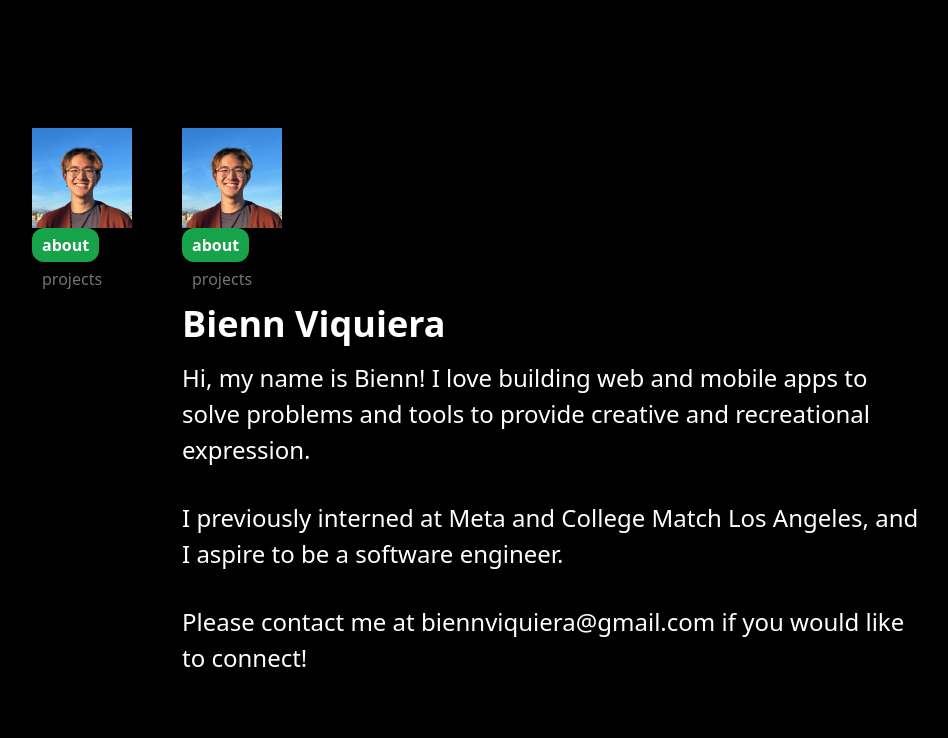
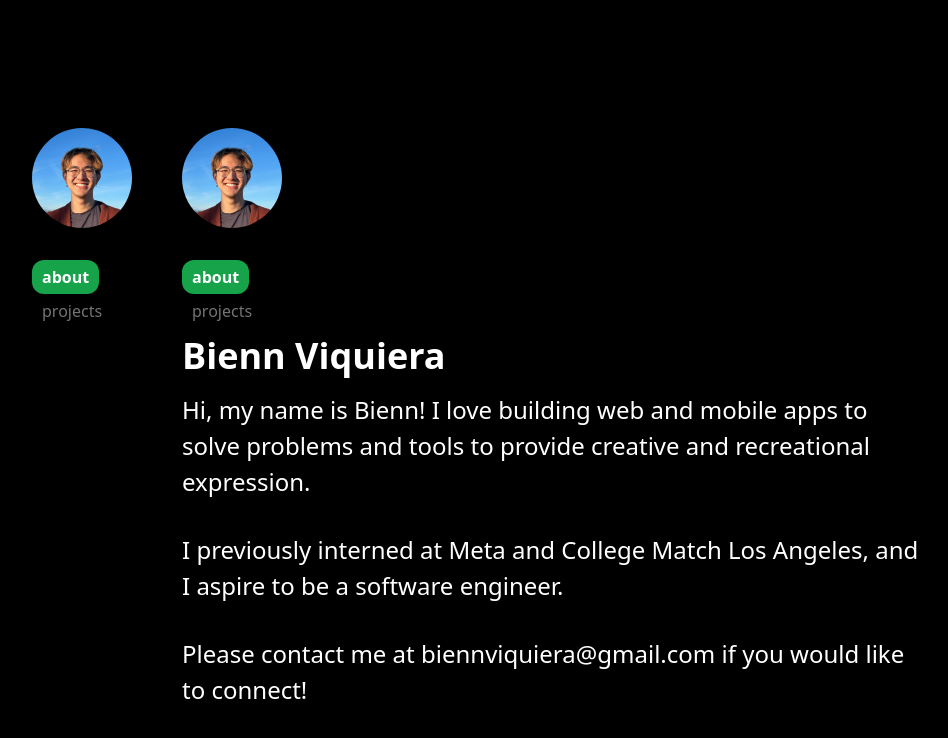
Before and after one commit to biennviquiera/bienn_dev, a Next.js app: page / in a window 1280 px wide. Shown: the top 738 px of the page, without its empty margins (160-1108 px from the left). Built offline with nearby package versions, Linux system fonts and the light colour scheme.

Commit message:
priority test

```diff
--- a/components/Sidebar.js
+++ b/components/Sidebar.js
@@ -25,6 +25,8 @@ export default function Sidebar() {
         <aside className="md:w-[150px] md:flex-shrink-0 -mx-4 md:mx-0 md:px-0 font-sans-serif">
             <div className="flex flex-row md:flex-col justify-center relative">
                 <Image
+                    className="md:mb-8 rounded-full"
+                    priority={true}
                     src="/profile.jpeg"
                     width={100}
                     height={100}
```
